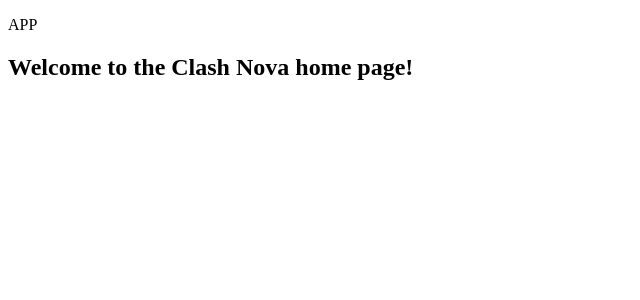
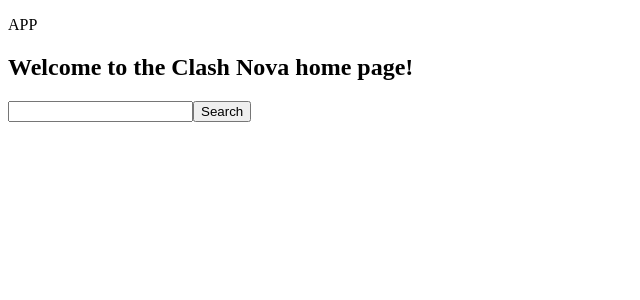
Before and after one commit to B3n9219/Clash-Nova, a React (Vite) app: page / in a window 1280 px wide. Shown: the top 300 px of the page, without its empty margins (0-640 px from the left). Built offline with nearby package versions, Linux system fonts and the light colour scheme.

Commit message:
Added a search bar to the home page which redirects user to their clan page when entered

```diff
--- a/src/main.jsx
+++ b/src/main.jsx
@@ -4,6 +4,7 @@ import { createBrowserRouter, RouterProvider } from "react-router-dom";
 import './index.css'
 import App from './App.jsx'
 import Home from "./pages/Home.jsx";
+import Clan from "./pages/Clan.jsx"
 
 
 const router = createBrowserRouter([
@@ -14,6 +15,10 @@ const router = createBrowserRouter([
             {
                 index: true,
                 element: <Home />
+            },
+            {
+                path: "clans/:tag",
+                element: <Clan />
             }
         ]
     }
--- /dev/null
+++ b/src/pages/Clan.jsx
@@ -0,0 +1,12 @@
+import { useParams } from "react-router-dom";
+
+function Clan() {
+    const { tag } = useParams();
+    return (
+        <>
+            <p>Clan tag: {tag}</p>
+        </>
+    )
+}
+
+export default Clan
--- a/src/pages/Home.jsx
+++ b/src/pages/Home.jsx
@@ -1,7 +1,18 @@
+import { useState } from 'react'
+import { useNavigate } from "react-router-dom";
+
+
 function Home() {
+    const [searchValue, setSearchValue] = useState("")
+    const navigate = useNavigate()
+    function goToClan(tag) {
+        navigate(`/clans/${tag}`)
+    }
     return (
         <>
             <h2>Welcome to the Clash Nova home page!</h2>
+            <input type="search" value={searchValue} onChange={(e) => setSearchValue(e.target.value)}/>
+            <button onClick={() => goToClan(searchValue)}>Search</button>
         </>
     )
 }
```
